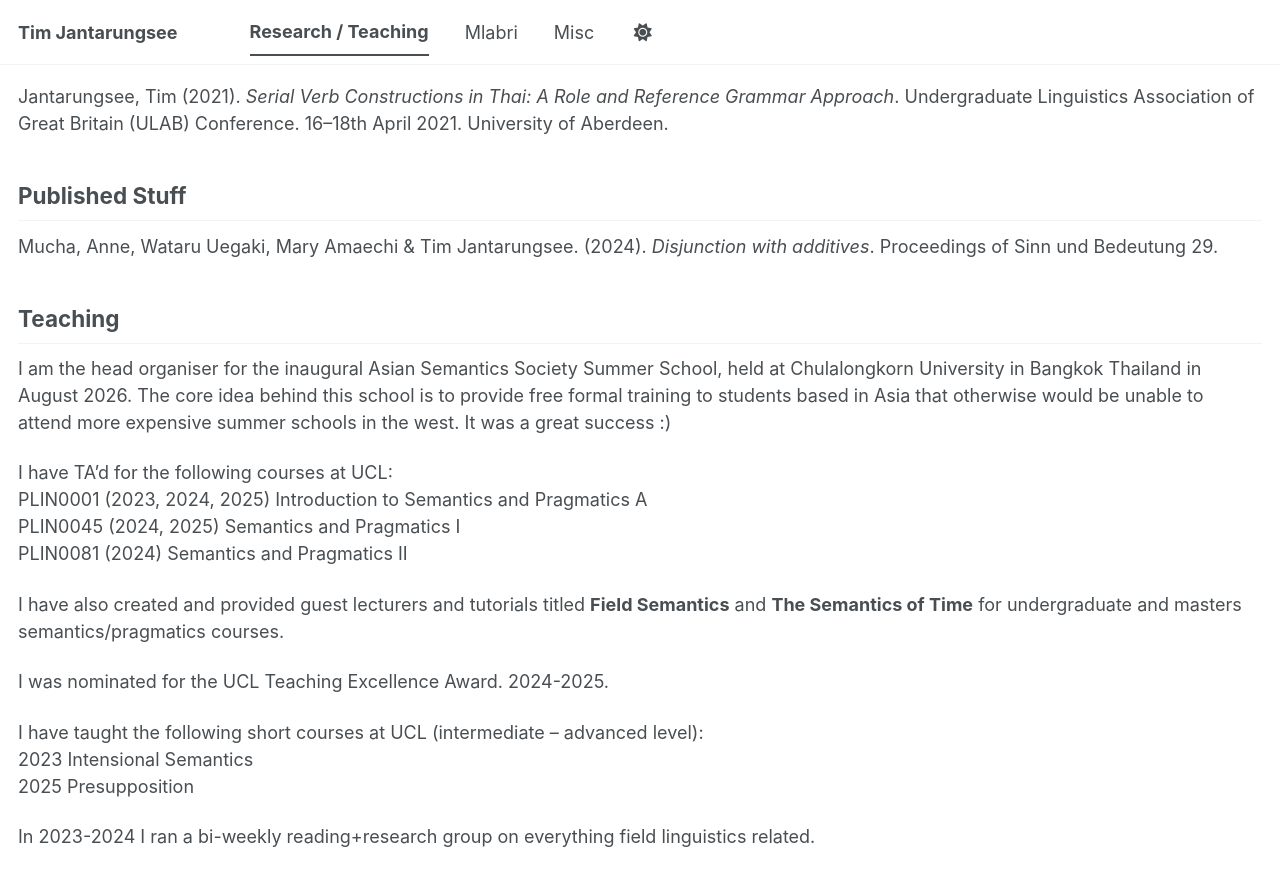
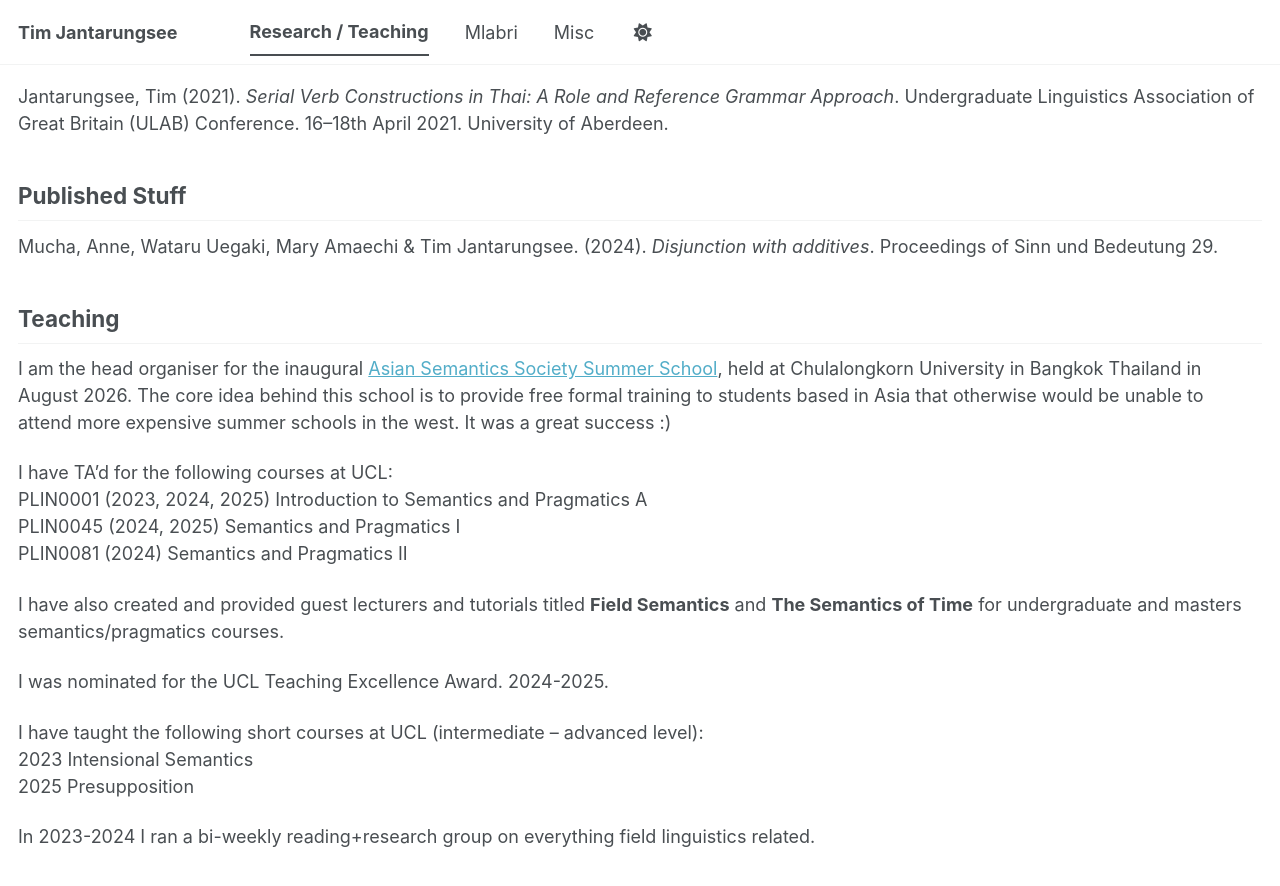
Before and after one commit to timjantarungsee/timjantarungsee.github.io, a Jekyll site: the page built from _pages/research-teaching.md, in a window 1280 px wide and 900 px high, scrolled down 1358 px. Shown: the top 886 px of the window. Built offline with Jekyll 4.4.1, drawn with Linux system fonts in a browser that asks for light colours; a script bundle is joined from its source files by our own code; library files that are not in the unit come from our copies; part of the change alters nothing that is shown.

```diff
--- a/_pages/research-teaching.md
+++ b/_pages/research-teaching.md
@@ -51,7 +51,7 @@ Mucha, Anne, Wataru Uegaki, Mary Amaechi & Tim Jantarungsee. (2024). _Disjunctio
 
 
 ## Teaching
-I am the head organiser for the inaugural Asian Semantics Society Summer School, held at Chulalongkorn University in Bangkok Thailand in August 2026. The core idea behind this school is to provide free formal training to students based in Asia that otherwise would be unable to attend more expensive summer schools in the west. It was a great success :)
+I am the head organiser for the inaugural [Asian Semantics Society Summer School](https://semanticsasia.wordpress.com/summer_school/), held at Chulalongkorn University in Bangkok Thailand in August 2026. The core idea behind this school is to provide free formal training to students based in Asia that otherwise would be unable to attend more expensive summer schools in the west. It was a great success :)
 
 I have TA'd for the following courses at UCL:
 PLIN0001 (2023, 2024, 2025) Introduction to Semantics and Pragmatics A
```
